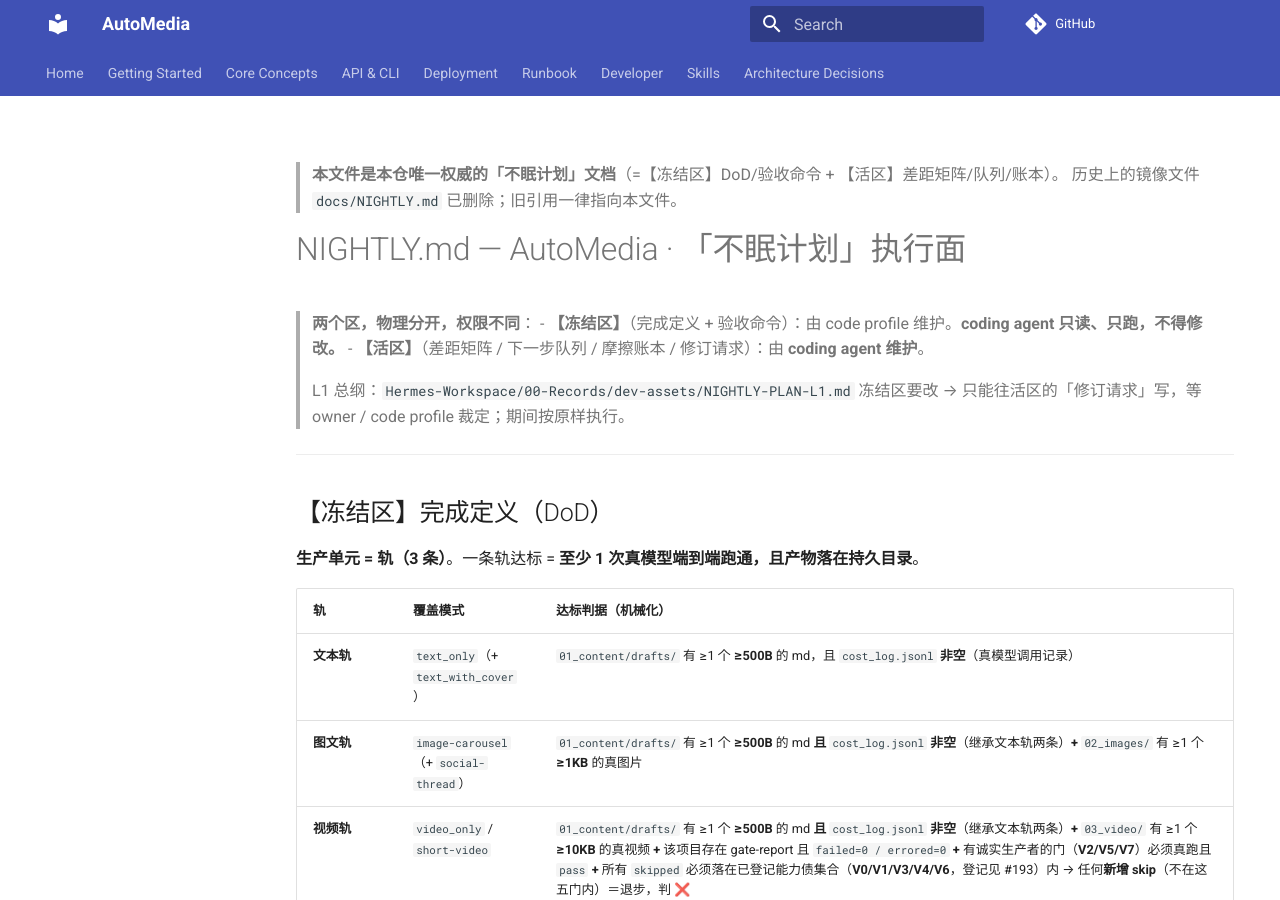
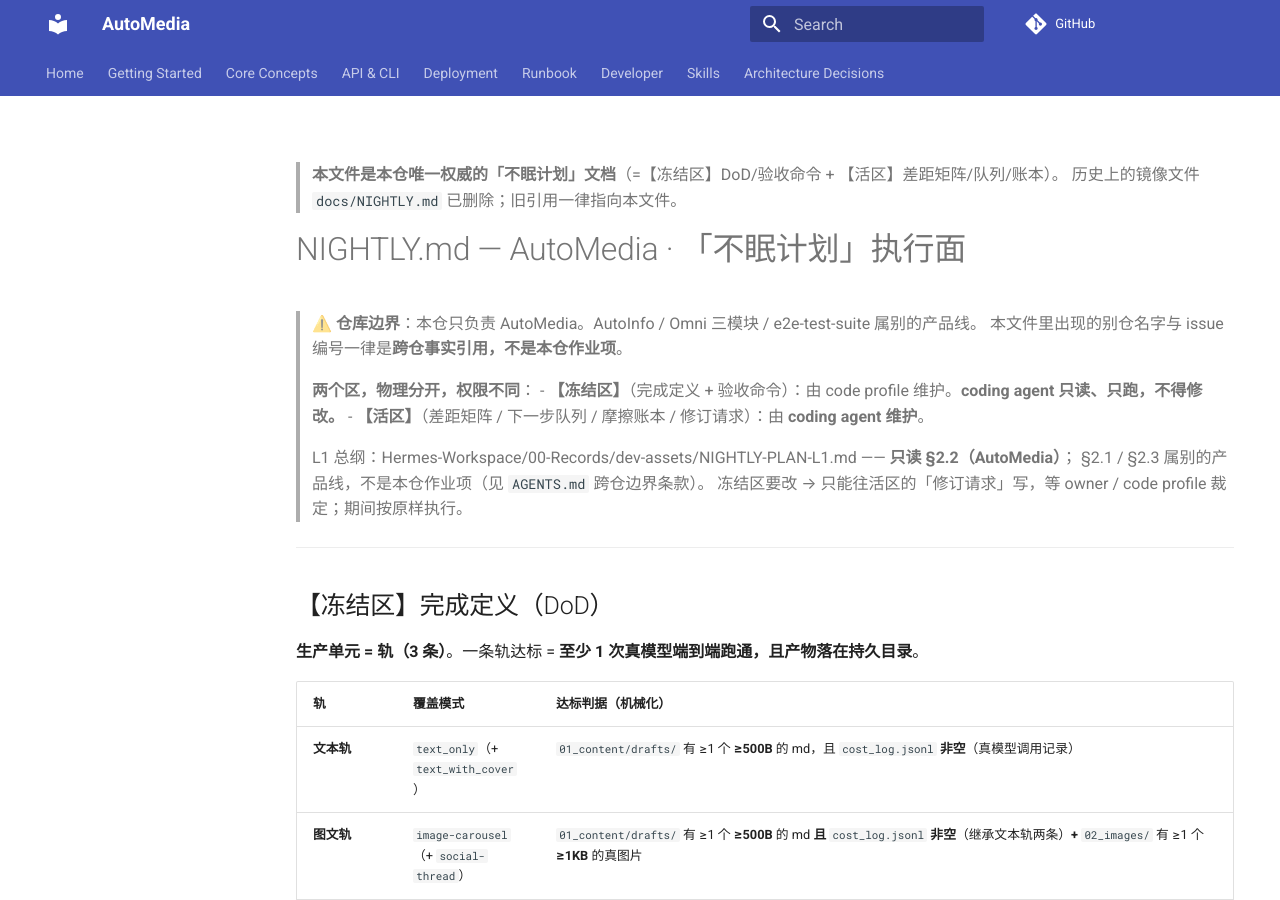
Before and after one commit to 1StepMore/AutoMedia, an MkDocs documentation site: the page built from docs/dev/plans/NIGHTLY.md, in a window 1280 px wide and 900 px high. Built offline with MkDocs 1.6.1 and Material for MkDocs 9.7.7, drawn with Linux system fonts in a browser that asks for light colours; comment, search, counter and statistics services are not loaded.

Commit message:
docs: cross-repo boundary clause + fix 'edit the canonical copy in AutoInfo' wording (#474)
AutoMedia has no cross-repo behavior today, but that is luck, not
defense: AGENTS.md carried zero cross-repo boundary language while two
places explicitly instructed agents to go edit the canonical playbook
copy in AutoInfo. Same-class prompts already crossed over in AutoInfo.

- AGENTS.md §0: new Cross-repo boundary clause — AutoInfo / the three
  Omni_* modules / e2e-test-suite are separate product lines this repo
  does not own; no edits/branches/commits inside their work trees, no
  PRs or issues in their trackers, no fix-it-in-passing; a mention of
  another repo in this tree is a reference, never scope
- AGENTS.md + docs/AGENTS.md: replace 'edit the canonical copy in
  AutoInfo' with the hash-pin wording — do not edit the original and do
  not act in the AutoInfo repo; open an issue in THIS repo describing
  the change and let the owner decide on a six-repo sync
- docs/dev/plans/NIGHTLY.md: repo-boundary banner under the title + the
  L1 pointer restricted to 只读 §2.2（AutoMedia）

docs/dev/agent-era-doc-architecture.md itself untouched (正本按补丁 2
的新措辞处理). Content changes limited to the three named files;
docs/dev/doc-inventory.md is the generated artifact the doc-consistency
gate requires to match (regenerated, not hand-edited).

Closes #474

```diff
--- a/docs/dev/plans/NIGHTLY.md
+++ b/docs/dev/plans/NIGHTLY.md
@@ -3,11 +3,15 @@
 
 # NIGHTLY.md — AutoMedia · 「不眠计划」执行面
 
+> ⚠️ **仓库边界**：本仓只负责 AutoMedia。AutoInfo / Omni 三模块 / e2e-test-suite 属别的产品线。
+> 本文件里出现的别仓名字与 issue 编号一律是**跨仓事实引用，不是本仓作业项**。
+>
 > **两个区，物理分开，权限不同**：
 > - **【冻结区】**（完成定义 + 验收命令）：由 code profile 维护。**coding agent 只读、只跑，不得修改。**
 > - **【活区】**（差距矩阵 / 下一步队列 / 摩擦账本 / 修订请求）：由 **coding agent 维护**。
 >
-> L1 总纲：`Hermes-Workspace/00-Records/dev-assets/NIGHTLY-PLAN-L1.md`
+> L1 总纲：Hermes-Workspace/00-Records/dev-assets/NIGHTLY-PLAN-L1.md —— **只读 §2.2（AutoMedia）**；
+> §2.1 / §2.3 属别的产品线，不是本仓作业项（见 `AGENTS.md` 跨仓边界条款）。
 > 冻结区要改 → 只能往活区的「修订请求」写，等 owner / code profile 裁定；期间按原样执行。
 
 ---
```
Also changed, not shown: AGENTS.md (+12 -1 lines), docs/AGENTS.md (+1 -1 lines), docs/dev/doc-inventory.md (+3 -3 lines).
